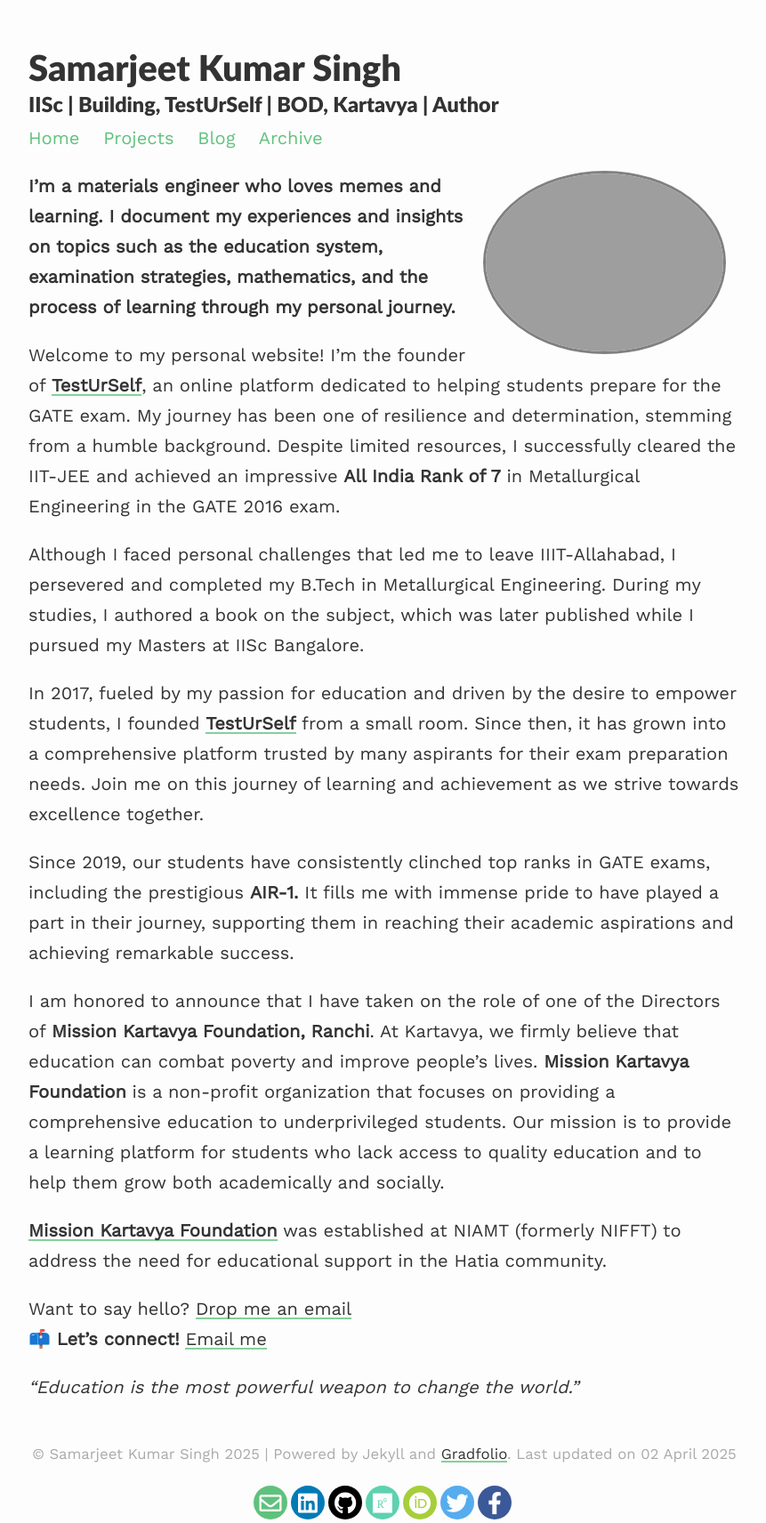
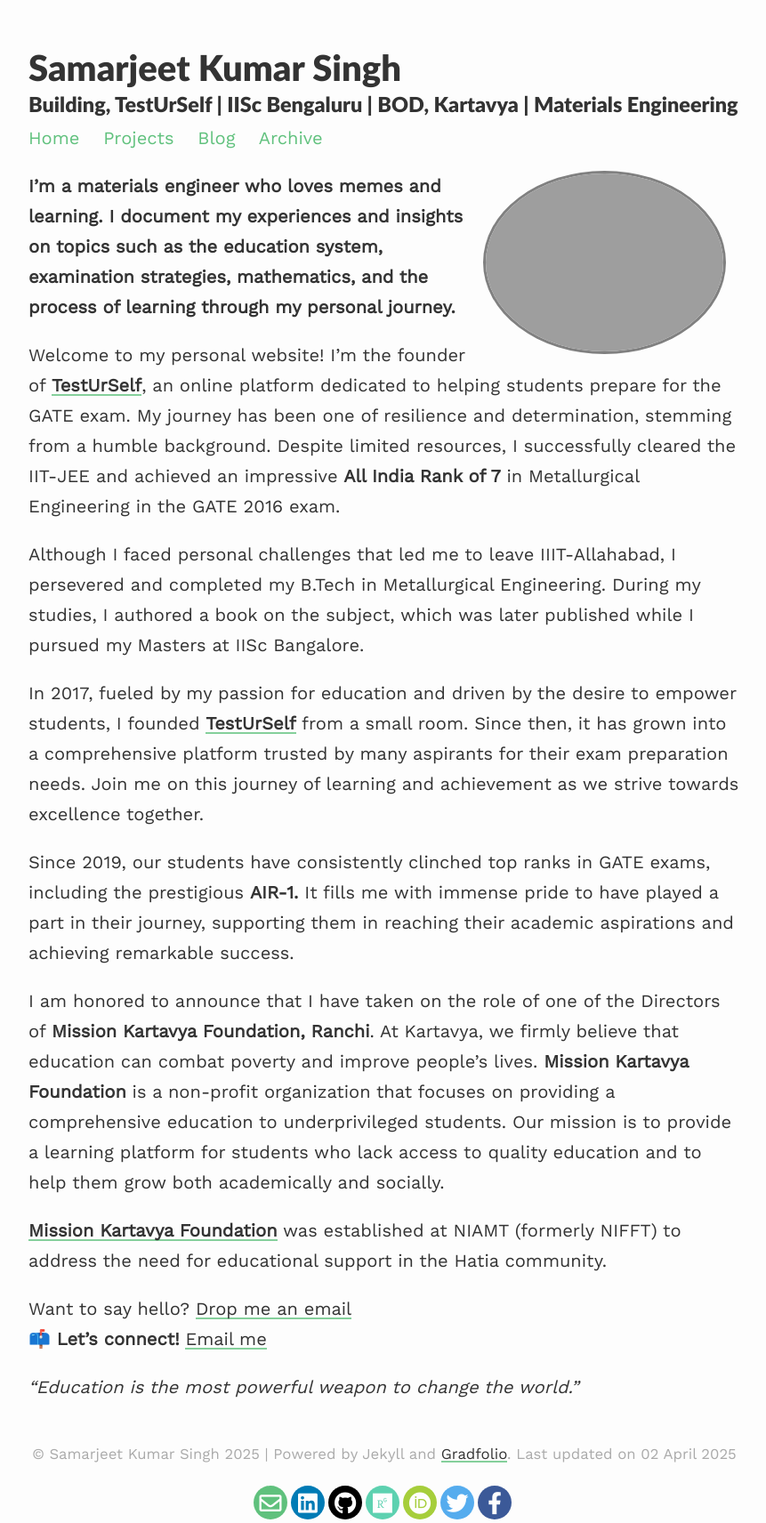
Before and after one commit to Samarjeetkumarsingh/website, a Jekyll site: the page built from index.md, in a window 1280 px wide. Shown: the whole page at 89% size, without its empty margins (208-1069 px from the left). Built offline with Jekyll 4.4.1, drawn with Linux system fonts in a browser that asks for light colours; nearby versions of some CDN libraries.

Commit message:
Update _config.yml

```diff
--- a/_config.yml
+++ b/_config.yml
@@ -1,10 +1,10 @@
 ### your site title here
 
 title: Samarjeet Kumar Singh
-description: IISc | Building, TestUrSelf | BOD, Kartavya | Author
+description: Building, TestUrSelf | IISc Bengaluru | BOD, Kartavya | Materials Engineering
 
 baseurl:
-url: "https://samarjeet.xyz"
+url: "https://gometallurgy.in"
 email: samarjeet.xyz@gmail.com
 
 
```
